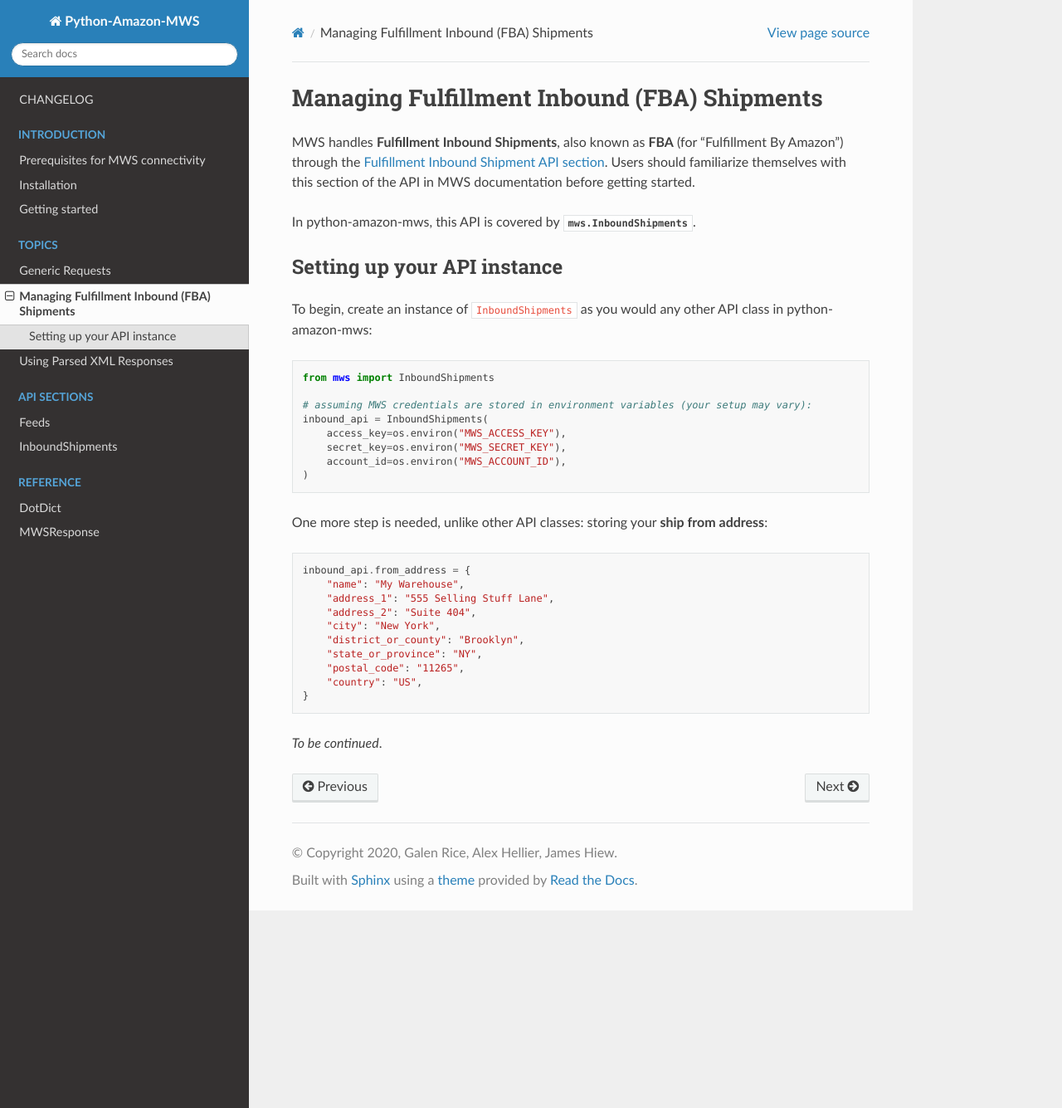
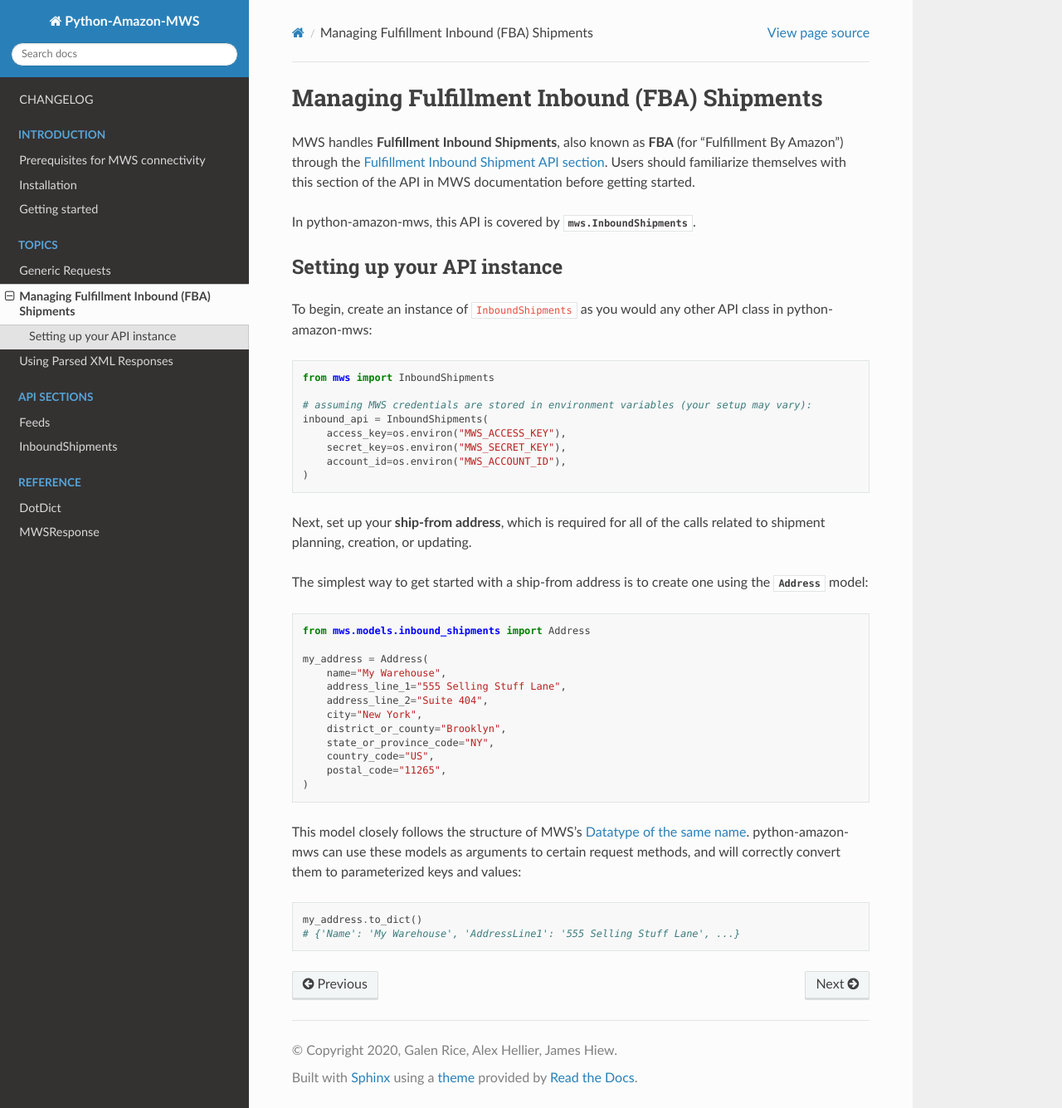
Before and after one commit to python-amazon-mws/python-amazon-mws, a Sphinx documentation site: the page built from docs/source/topics/managingFBAShipments.rst, in a window 1280 px wide and 1335 px high. Shown: the whole window at 83% size. Built offline with Sphinx 7.4.7 and the Read the Docs theme 2.0.0, drawn with Linux system fonts in a browser that asks for light colours.

Commit message:
[wip] Doc topic for managing shipments updated

```diff
--- a/docs/source/topics/managingFBAShipments.rst
+++ b/docs/source/topics/managingFBAShipments.rst
@@ -25,19 +25,33 @@
         account_id=os.environ("MWS_ACCOUNT_ID"),
     )
 
-One more step is needed, unlike other API classes: storing your **ship from address**:
+Next, set up your **ship-from address**, which is required for all of the calls related to shipment planning,
+creation, or updating.
+
+The simplest way to get started with a ship-from address is to create one using the
+:py:class:`Address <mws.models.inbound_shipments.Address>` model:
 
 .. code-block:: python
 
-    inbound_api.from_address = {
-        "name": "My Warehouse",
-        "address_1": "555 Selling Stuff Lane",
-        "address_2": "Suite 404",
-        "city": "New York",
-        "district_or_county": "Brooklyn",
-        "state_or_province": "NY",
-        "postal_code": "11265",
-        "country": "US",
-    }
+    from mws.models.inbound_shipments import Address
 
-*To be continued*.
+    my_address = Address(
+        name="My Warehouse",
+        address_line_1="555 Selling Stuff Lane",
+        address_line_2="Suite 404",
+        city="New York",
+        district_or_county="Brooklyn",
+        state_or_province_code="NY",
+        country_code="US",
+        postal_code="11265",
+    )
+
+This model closely follows the structure of MWS's `Datatype of the same name
+<https://docs.developer.amazonservices.com/en_US/fba_inbound/FBAInbound_Datatypes.html#Address>`_.
+python-amazon-mws can use these models as arguments to certain request methods, and will
+correctly convert them to parameterized keys and values:
+
+.. code-block:: python
+
+    my_address.to_dict()
+    # {'Name': 'My Warehouse', 'AddressLine1': '555 Selling Stuff Lane', ...}
```
